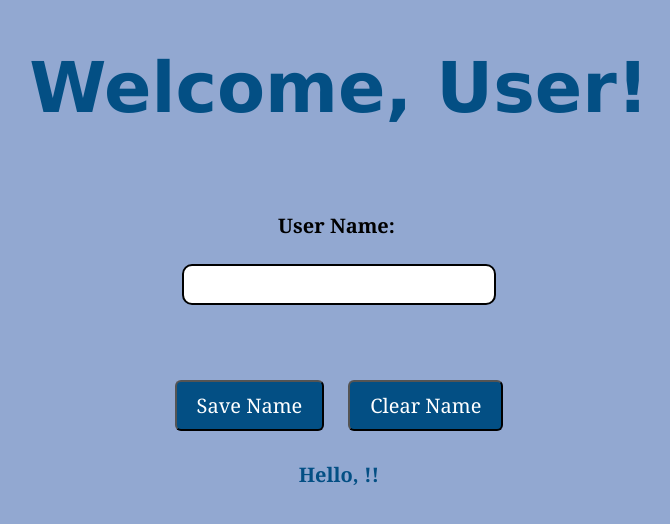
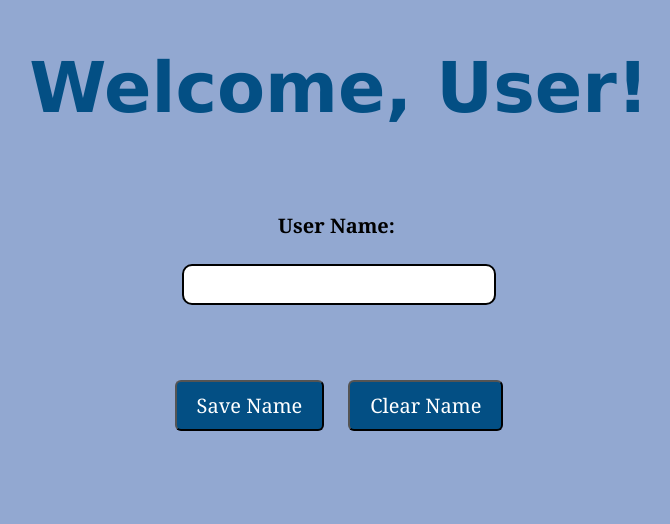
Before and after one commit to Lena-coder1/storage-assignment, a plain HTML site: page index.html in a window 1280 px wide. Shown: the whole page, without its empty margins (301-971 px from the left). Drawn offline with Linux system fonts and the light colour scheme.

Commit message:
index.html

```diff
--- a/index.html
+++ b/index.html
@@ -22,7 +22,7 @@
         <button type="button" id= "save-btn"> Save Name </button>
         <button type="button" id="clear-btn"> Clear Name </button>
 
-        <p> Hello, <span id="display-name"></span> !! </p>
+        <p id="display-name"> </p>
 
     </div>
 
```
